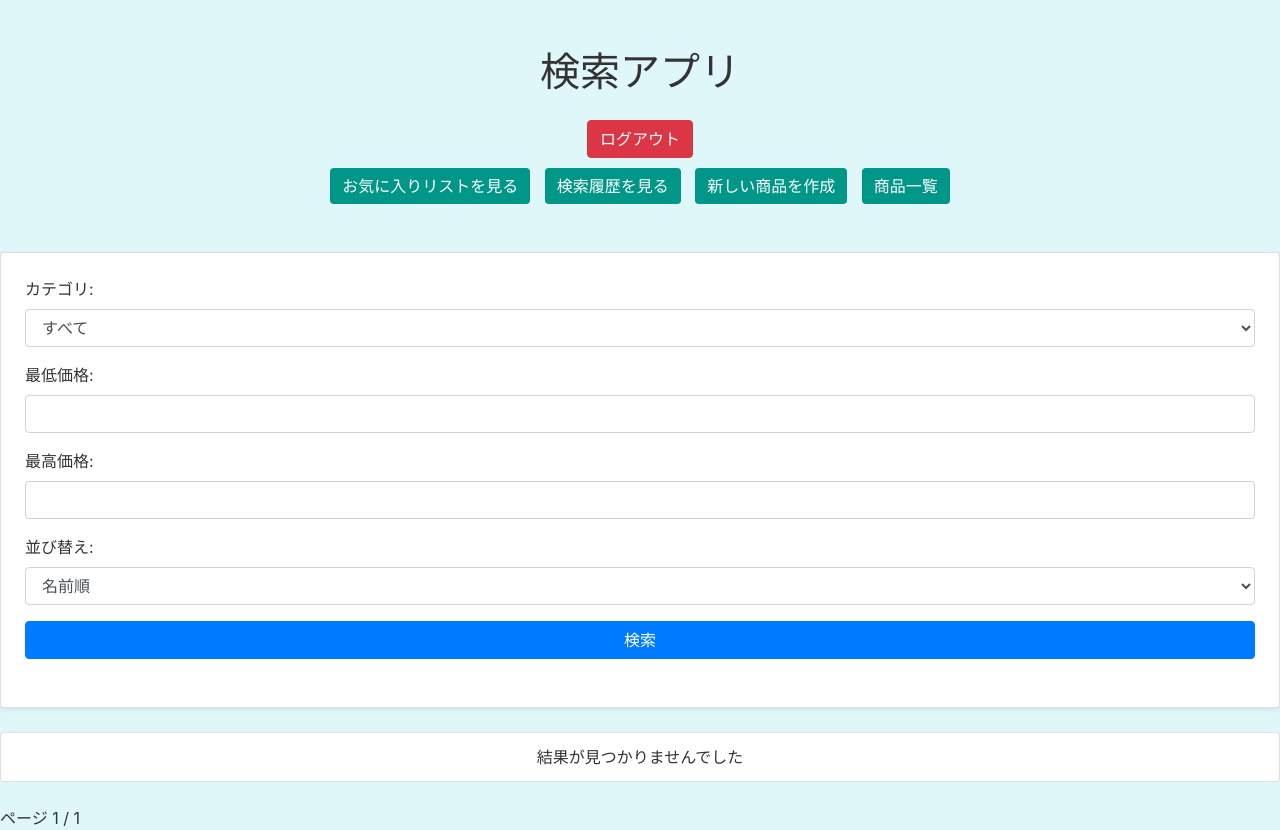
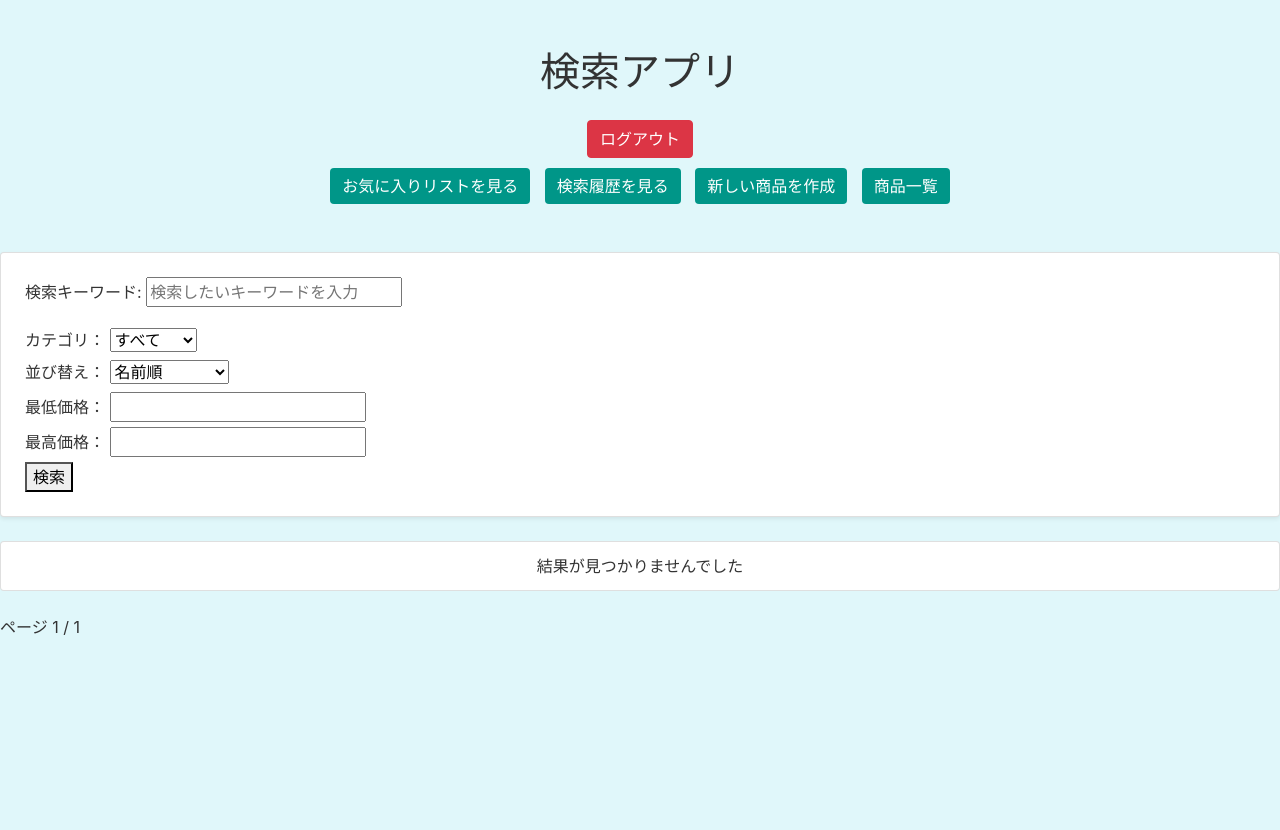
Before and after one commit to RaylaSaito/searchapp, a Django app: page /search/ in a window 1280 px wide. After the commit the page ends 635 px from the top, so only its background shows below. Run offline with Django 3.2, Linux system fonts and the light colour scheme; the visitor is signed in with stand-in values (Sample User, id 1); data that the repository does not hold is empty; some libraries are stand-ins or nearby versions.

Commit message:
11141427

```diff
--- a/search_app/templates/search.html
+++ b/search_app/templates/search.html
@@ -142,32 +142,43 @@
             </div>
         </div>
         <div class="card p-4 shadow-sm mt-4">
-            <form id="search-form" method="get" class="mb-4" onsubmit="return handleSearch();">
-                <div class="form-group">
-                    <label for="category">カテゴリ:</label>
-                    <select name="category" class="form-control">
-                        <option value="">すべて</option>
-                        <option value="書籍">本</option>
-                        <option value="電子機器">電子機器</option>
-                    </select>
+            <form method="get" class="" style="">
+                <div class="">
+                    <div class="" style="">
+                        {{ form.as_p }}
+                    </div>
                 </div>
-                <div class="form-group">
-                    <label for="min_price">最低価格:</label>
-                    <input type="number" name="min_price" min="0" class="form-control">
+                <div>
+                    <div>
+                        <label for="category">カテゴリ：</label>
+                        <select class="" name="category" style="">
+                            <option value="" selected>すべて</option>
+                            <option value="書籍">書籍</option>
+                            <option value="電子機器">電子機器</option>
+                        </select>
+                    </div>
+                    <div style="">
+                        <label for="sort">並び替え：</label>
+                        <select class="" name="sort" style="">
+                            <option value="name">名前順</option>
+                            <option value="price_asc">価格が安い順</option>
+                            <option value="price_desc">価格が高い順</option>
+                        </select>
+                    </div>
                 </div>
-                <div class="form-group">
-                    <label for="max_price">最高価格:</label>
-                    <input type="number" name="max_price" min="0" class="form-control">
+
+                <div class="" style="">
+                    <div style="">
+                        <label for="min_price">最低価格：</label>
+                        <input class="" style="" type="number" name="min_price" min="0">
+                    </div>
+                    <div style="width:45%;">
+                        <label for="max_price">最高価格：</label>
+                        <input class="" style="" type="number" name="max_price" min="0">
+                    </div>
                 </div>
-                <div class="form-group">
-                    <label for="sort">並び替え:</label>
-                    <select name="sort" class="form-control">
-                        <option value="name">名前順</option>
-                        <option value="price_asc">価格が安い順</option>
-                        <option value="price_desc">価格が高い順</option>
-                    </select>
-                </div>
-                <button type="submit" class="btn btn-primary btn-block">検索</button>
+
+                <button type="submit" class="" style="">検索</button>
             </form>
         </div>
 
```
Also changed, not shown: search_app/models.py (line endings or trailing spaces).
